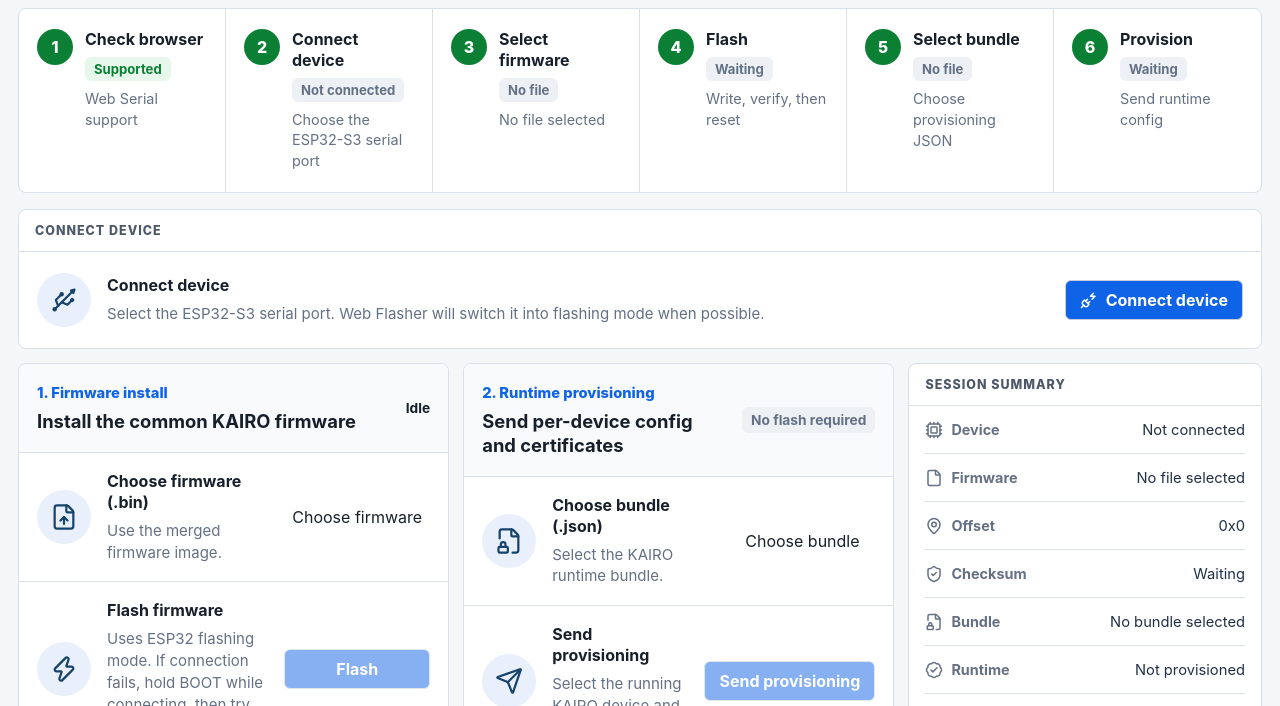
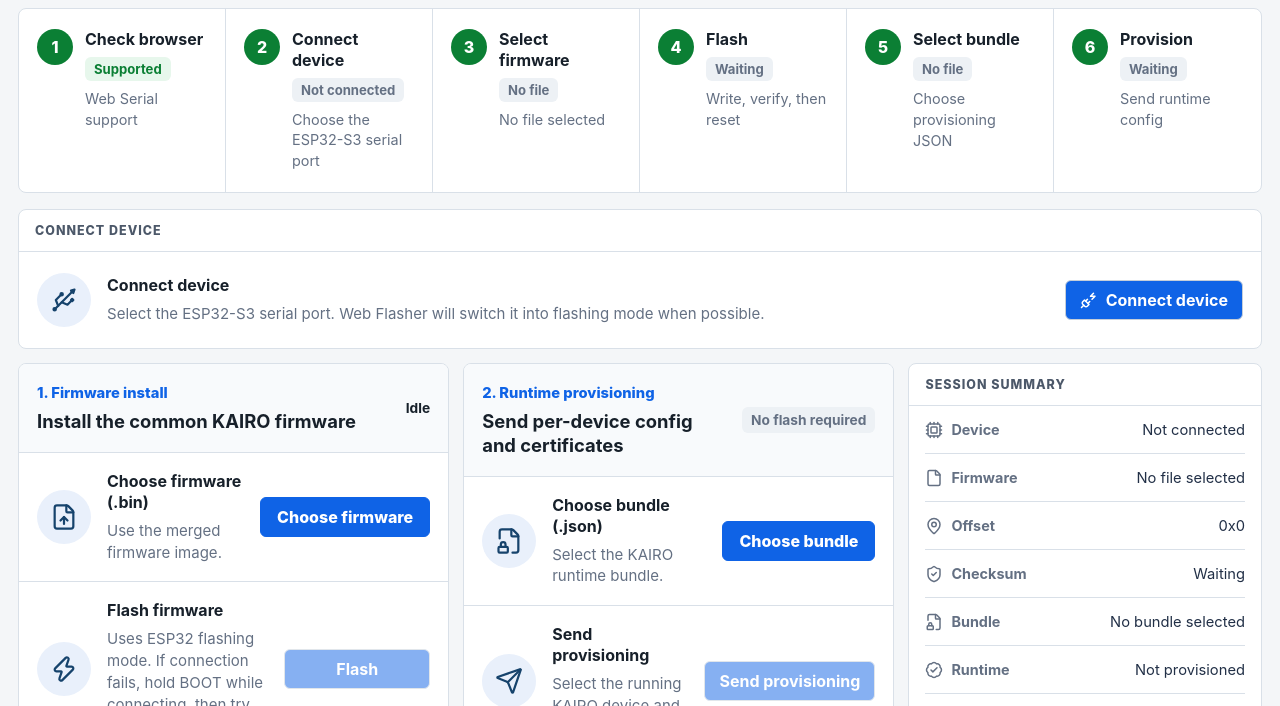
Before and after one commit to kasfreedom/web-flasher, a website built with Vite: page index.html in a window 1280 px wide. Shown: the part 76-782 px from the top of the page. Built offline with nearby package versions, Linux system fonts and the light colour scheme.

Commit message:
Restore file picker button styling

```diff
--- a/src/styles.css
+++ b/src/styles.css
@@ -545,8 +545,20 @@ button svg,
   align-items: center;
   justify-content: center;
   min-width: 146px;
+  min-height: 40px;
+  border: 1px solid var(--primary);
+  border-radius: 6px;
+  padding: 0 16px;
+  color: #ffffff;
+  background: var(--primary);
   cursor: pointer;
+  font-weight: 800;
+  line-height: 1;
   user-select: none;
+}
+
+.file-picker:hover {
+  background: var(--primary-strong);
 }
 
 .file-picker[aria-disabled="true"] {
```
